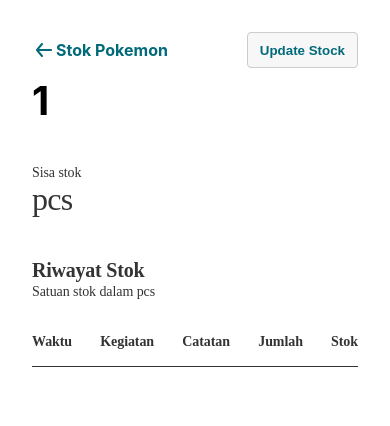
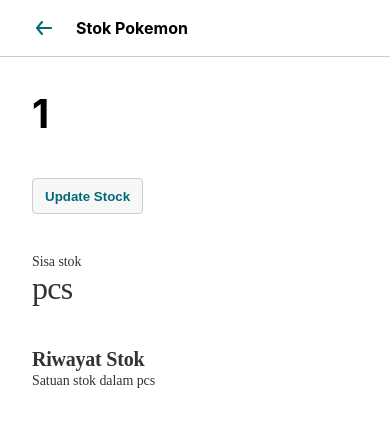
Before and after one commit to afifalfiano/pokemon-stock, a React (Create React App) app: page /detail/1 in a window 390 px wide. Shown: the top 426 px of the page. Built offline with nearby package versions, Linux system fonts and the light colour scheme.

Commit message:
fix: first mobile

```diff
--- a/src/App.tsx
+++ b/src/App.tsx
@@ -1,15 +1,29 @@
 /* eslint-disable react-hooks/exhaustive-deps */
-import React, { lazy, Suspense } from 'react';
+import React, { lazy, Suspense, useEffect } from 'react';
 import { BrowserRouter as Router, Routes, Route } from "react-router-dom";
 import './App.css';
-import { useSelector } from 'react-redux';
+import { useDispatch, useSelector } from 'react-redux';
 import { selectAllPokemon } from './store/pokemon/pokemonSlice';
 import Home from './page/Home/Home';
+import { setDimensions } from './store/screen/screenSlice';
 const Detail = lazy(() => import('./page/Detail/Detail'));
 const Confirmation = lazy(() => import('./page/Confirmation/Confirmation'));
 
 function App() {
   const pokemon= useSelector(selectAllPokemon);
+  const dispatch = useDispatch();
+
+  useEffect(() => {
+    updateDimensions();
+    window.addEventListener("resize", updateDimensions);
+    return () =>
+       window.removeEventListener("resize",updateDimensions);
+  }, [])
+
+  const updateDimensions = () => {
+    const width = window.innerWidth
+    dispatch(setDimensions(width));
+  }
 
   return (
     <Router>
--- a/src/page/Confirmation/Confirmation.tsx
+++ b/src/page/Confirmation/Confirmation.tsx
@@ -32,7 +32,7 @@
             name: data.name,
             stok: data.totalStok + data.stokSebelum,
             history: {
-                "waktu": new Date().toLocaleString('id-ID', { hour12: false }),
+                "waktu": new Date(),
                 "kegiatan": data.kegiatan,
                 "catatan": notes.current,
                 "jumlah": data.totalStok,
--- a/src/page/Detail/Detail.module.css
+++ b/src/page/Detail/Detail.module.css
@@ -8,11 +8,45 @@
     .container-detail {
       margin: 2rem;
     }
+
+    .table-body {
+        height: auto !important;
+    }
+
+    .table-body-mobile {
+        margin: 5px 0;
+    }
+
+    .table-body-mobile p {
+        margin: 5px 0;
+    }
+
+    .table-body-mobile .activity {
+        color: var(--primary);
+        font-size: 16px;
+        font-weight: bold;
+    }
   }
 
 .container-detail h1 {
     font-size: 2.5rem;
 }
+
+.nav-mobile {
+    display: flex;
+    justify-content: flex-start;
+    align-items: center;
+    padding: 0 2rem;
+    gap: 20px;
+    font-weight: bold;
+    height: 56px;
+    border-bottom: 1px solid #ccc;
+}
+
+.nav-mobile img {
+    cursor: pointer;
+}
+
 
 
 .pika {
--- a/src/page/Detail/Detail.tsx
+++ b/src/page/Detail/Detail.tsx
@@ -9,6 +9,7 @@
 import { ModalActivity } from '../../components/Modal/ModalActivity';
 import { useSelector } from 'react-redux';
 import { selectAllPokemon } from '../../store/pokemon/pokemonSlice';
+import { selectViewport } from '../../store/screen/screenSlice';
 
 export interface DetailPokemon {
 
@@ -20,20 +21,43 @@
     const [showModal, setShowModal] = useState<any>(false)
     const [detail, setDetailPokemon] = useState<any>();
     const pokemon = useSelector(selectAllPokemon);
+    const viewport = useSelector(selectViewport);
+
     useEffect(() => {
         setDetailPokemon(pokemon.find((item: any) => item.name === name));
     }, [detail])
 
 
     return (
+        <>
+            {
+                viewport < 600 && (
+                    <div className={styles['nav-mobile']}>
+                    <img src="/assets/icons/previous.svg" alt='Back to' onClick={() => navigate('/')}/>
+                    <div className={styles.previous}>Stok Pokemon</div>
+                    </div>
+                )
+            }
         <div className={styles['container-detail']}>
+            {
+                viewport >= 600 && (
                 <div className={styles.header}>
                     <div className={styles.previous} onClick={() => navigate('/')}><img src="/assets/icons/previous.svg" alt='Back to' /> Stok Pokemon</div>
                     <button type='button' onClick={() => setShowModal(true)}>Update Stock</button>
                 </div>
+                )
+            }
             <div className={styles.pika}>
                 <h1 style={{ textTransform: 'capitalize' }}>{name}</h1>
             </div>
+
+            {
+                viewport < 600 && (
+                    <div className={styles.header}>
+                    <button type='button' onClick={() => setShowModal(true)}>Update Stock</button>
+                    </div>
+                )
+            }
 
             <div className={styles.stock}>
                 <p>Sisa stok</p>
@@ -45,6 +69,8 @@
                 <p>Satuan stok dalam pcs</p>
             </div>
 
+
+            {viewport >= 600 && (
             <div className={styles.table}>
             <div className={styles['table-header']}>
                 <div>Waktu</div>
@@ -56,7 +82,7 @@
             <div>
                 {detail?.history.map((item: any, index: number) => (
                     <div className={styles['table-body']} key={index}>
-                            <div>{item.waktu}</div>
+                        <div>{new Date(item.waktu).toLocaleString('id-ID', { hour12: false })}</div>
                         <div>{item.kegiatan}</div>
                         <div>{item.catatan}</div>
                         <div>{item.jumlah === 0 ? item.jumlah : '+' + item.jumlah}</div>
@@ -65,10 +91,37 @@
                 ))}
                 </div>
             </div>
+            )}
+
+            {viewport < 600 && (
+                            <div className={styles.table}>
+                            {detail?.history.map((item: any, index: number) => (
+                                <>
+                                <div className={styles['table-header']}>
+                                    <div>{new Date(item.waktu).toLocaleDateString('id-ID')}</div>
+                                    <div>Jumlah</div>
+                                    <div>Stok</div>
+                                </div>
+                                <div>
+                                    <div className={styles['table-body']} key={index}>
+                                        <div className={styles['table-body-mobile']}>
+                                            <p>{new Date(item?.waktu).toLocaleTimeString('id-ID')}</p>
+                                            <p className={styles.activity}>{item.kegiatan}</p>
+                                            <p>"{item.catatan}"</p>
+                                        </div>
+                                        <div>{item?.jumlah === 0 ? item?.jumlah : '+' + item?.jumlah}</div>
+                                        <div>{item?.total} pcs</div>
+                                    </div>
+                                </div>
+                                </>
+                                ))}
+                            </div>
+            )}
             <RenderModal>
                 {showModal && <ModalActivity onClose={setShowModal} detail={detail} title="add" />}
             </RenderModal>
         </div>
+        </>
     )
 }
 
--- /dev/null
+++ b/src/store/screen/screenSlice.tsx
@@ -0,0 +1,23 @@
+/* eslint-disable @typescript-eslint/no-unused-expressions */
+import { createSlice } from '@reduxjs/toolkit'
+
+const initialState = {
+    viewport: 0,
+}
+
+export const screenSlice = createSlice({
+  name: 'screen',
+  initialState,
+  reducers: {
+    setDimensions: (state, action) => {
+      state.viewport = action.payload;
+    },
+    reset: state => {state.viewport = 0}
+  },
+})
+
+export const { setDimensions, reset } = screenSlice.actions
+
+export const selectViewport = (state: any) => state.screen.viewport;
+
+export default screenSlice.reducer
--- a/src/store/store.js
+++ b/src/store/store.js
@@ -1,11 +1,13 @@
 import { configureStore } from '@reduxjs/toolkit'
 import { apiSlice } from './pokemon/apiSlice'
 import pokemonReducer from './pokemon/pokemonSlice'
+import screenReducer from './screen/screenSlice'
 
 export default configureStore({
     reducer: {
         [apiSlice.reducerPath]: apiSlice.reducer,
-        pokemon: pokemonReducer
+        pokemon: pokemonReducer,
+        screen: screenReducer,
     },
     devTools: true,
 })
```
Lines whose indentation alone changed are shown as unchanged.
